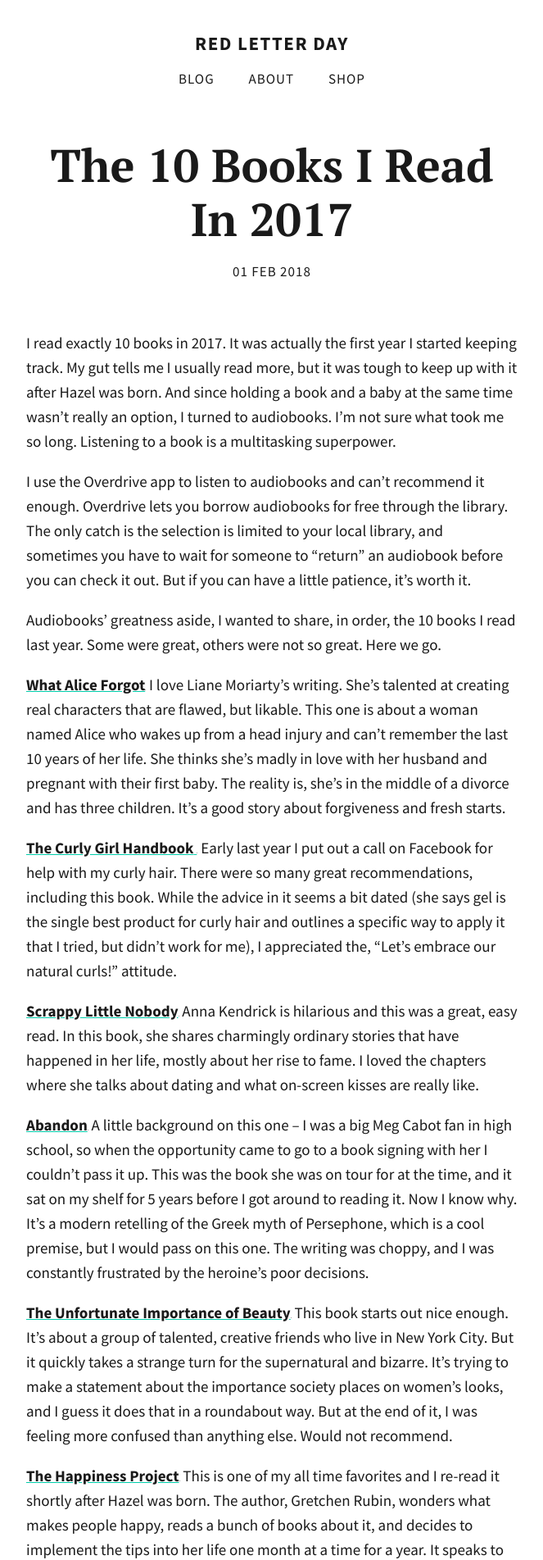
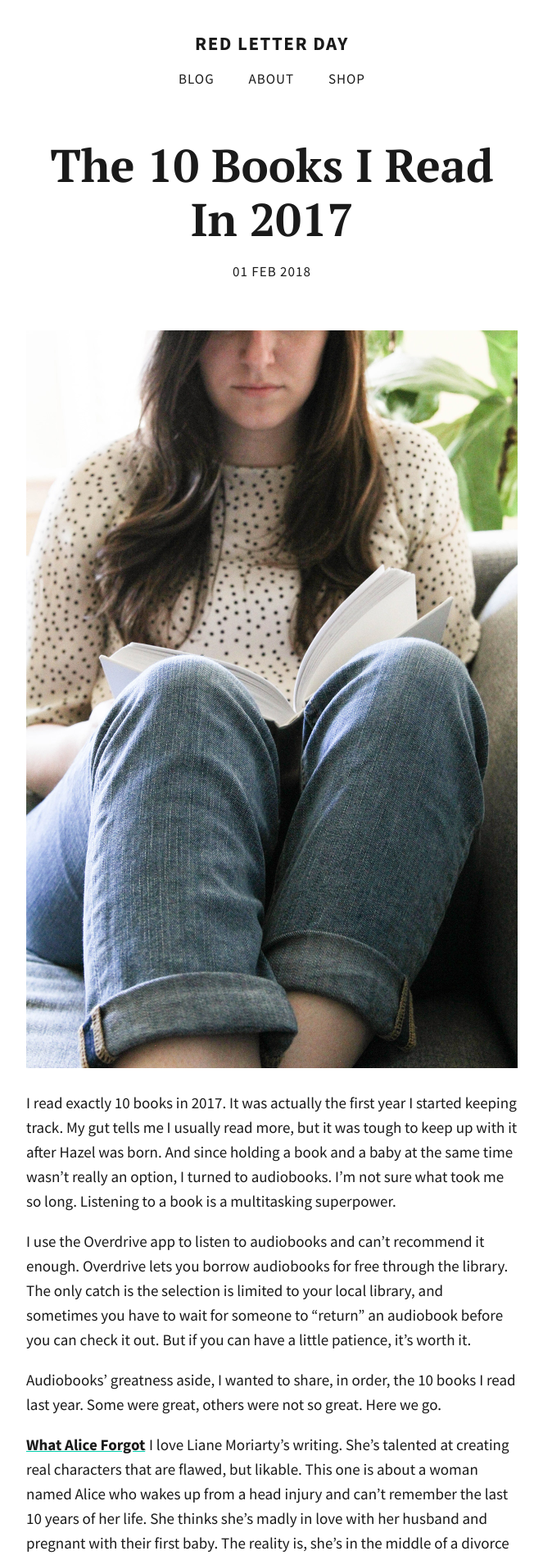
Before and after one commit to totiffany/totiffany.github.io, a Jekyll site: the page built from _posts/2018-02-01-The-10-Books-I-Read-in-2017.md, in a window 1280 px wide. Shown: the top 1903 px of the page at 82% size, without its empty margins (308-971 px from the left). Built offline with Jekyll 4.4.1, drawn with Linux system fonts in a browser that asks for light colours; our own code applies the rules of GitHub Pages for plain Markdown files; grey boxes are pictures that could not be loaded.

Commit message:
Added photo to book post

```diff
--- a/_posts/2018-02-01-The-10-Books-I-Read-in-2017.md
+++ b/_posts/2018-02-01-The-10-Books-I-Read-in-2017.md
@@ -1,12 +1,10 @@
 ---
 published: true
-description: >-
-  I read exactly 10 books in 2017. It was actually the first year I started
-  keeping track. My gut tells me I usually read more, but it was tough to keep
-  up with it after Hazel was born. And since holding a book and a baby at the
-  same time wasn't really an option, I turned to audiobooks. I'm not sure what
-  took me so long. Listening to a book is a multitasking superpower.
+image: redletterdayblog-reading-1.jpg
+description: I read exactly 10 books in 2017. It was actually the first year I started keeping track. My gut tells me I usually read more, but it was tough to keep up with it after Hazel was born. And since holding a book and a baby at the same time wasn't really an option, I turned to audiobooks. I'm not sure what took me so long. Listening to a book is a multitasking superpower.
 ---
+![]({{site.baseurl}}/img/redletterdayblog-reading-1.jpg)
+
 I read exactly 10 books in 2017. It was actually the first year I started keeping track. My gut tells me I usually read more, but it was tough to keep up with it after Hazel was born. And since holding a book and a baby at the same time wasn't really an option, I turned to audiobooks. I'm not sure what took me so long. Listening to a book is a multitasking superpower.
 
 I use the Overdrive app to listen to audiobooks and can't recommend it enough. Overdrive lets you borrow audiobooks for free through the library. The only catch is the selection is limited to your local library, and sometimes you have to wait for someone to "return" an audiobook before you can check it out. But if you can have a little patience, it's worth it.
```
Also changed, not shown: img/redletterdayblog-reading-1.jpg (added), 1 other file.
